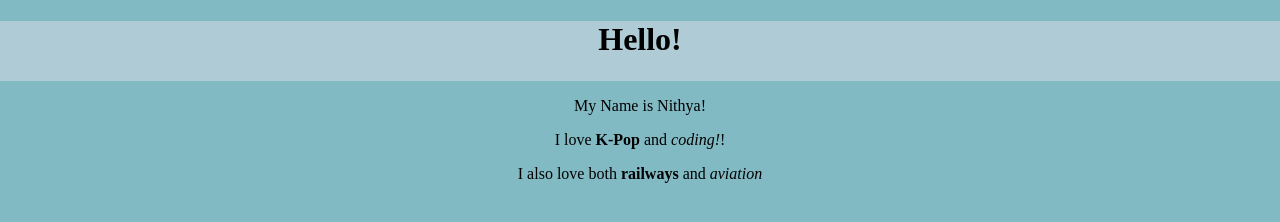
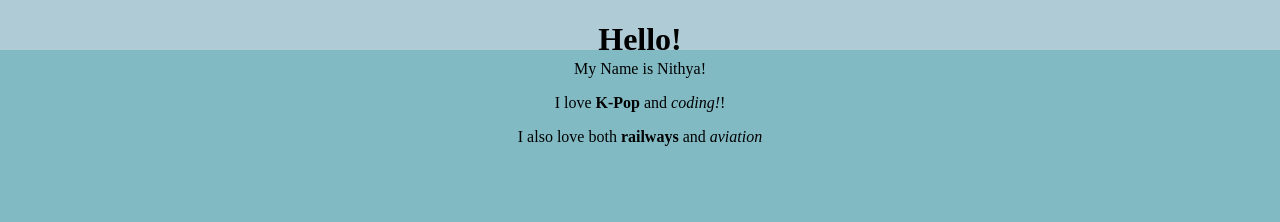
Before and after one commit to Yukiiilove123/Personal-Website, a plain HTML site: page index.html in a window 1280 px wide. Drawn offline with Linux system fonts and the light colour scheme.

Commit message:
finally managed to fix the issue!

```diff
--- a/index.html
+++ b/index.html
@@ -11,12 +11,13 @@
   <header>
   <h1 id="welcome">Hello!</h1>
     </header>
+  <div class="content">
   <p id="name">My Name is Nithya!</p>
 
   <p id="interests">I love <b>K-Pop</b> and <i>coding!</i>!</p>
 
   <p id="interests">I also love both <b>railways</b> and <i>aviation</i></p>
-
+    </div>
   <script src="script.js"></script>
 </body>
 </html>
--- a/style.css
+++ b/style.css
@@ -23,10 +23,14 @@ body {
   text-align: center;
 }
 
+.content {
+  margin-top: 60px;
+}
 header {
   background-color: #AFCBD5;
   top: 0;
   left: 0;
   width: 100%;
-  height: 60px;
+  height: 50px;
+  position: fixed;
 }
```
